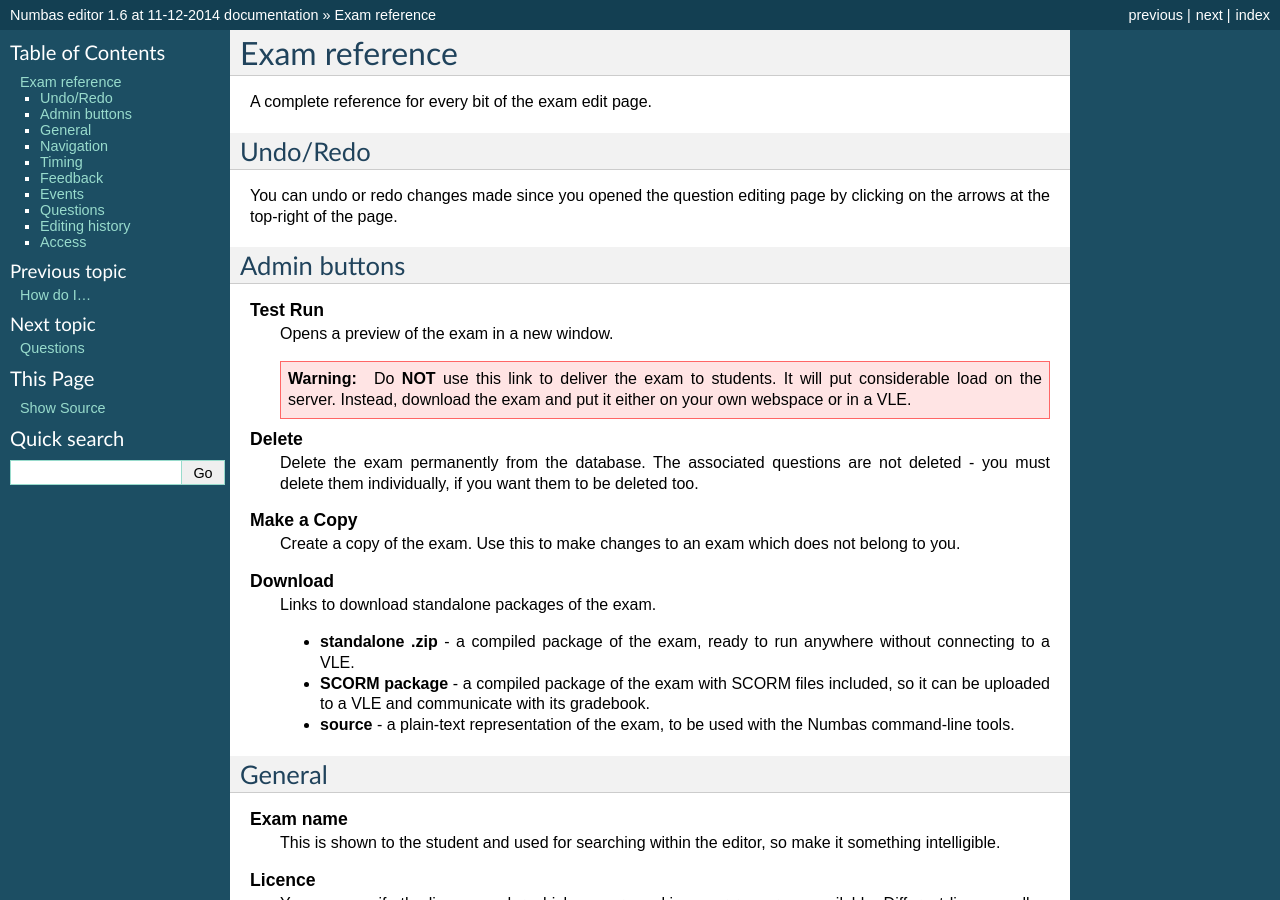
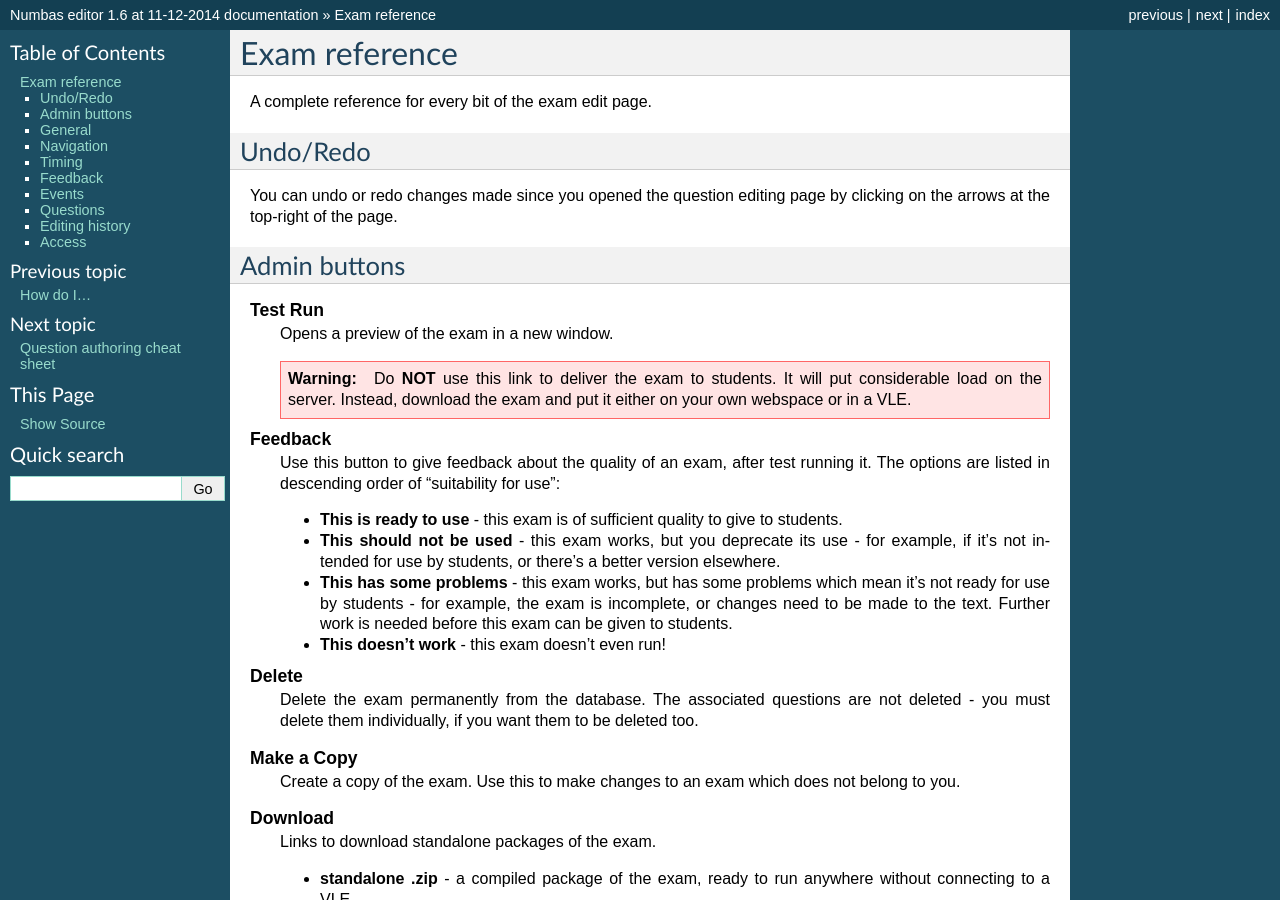
Before and after one commit to numbas/editor-docs, a Sphinx documentation site: the page built from source/exam-reference.rst, in a window 1280 px wide and 900 px high. Built offline with Sphinx 7.4.7, drawn with Linux system fonts in a browser that asks for light colours; pages that are not in the unit, such as notebooks, are missing from menus; some of the changed text lies outside the part shown.

Commit message:
document stamps

```diff
--- a/source/exam-reference.rst
+++ b/source/exam-reference.rst
@@ -18,6 +18,14 @@ Admin buttons
         .. warning::
             Do **NOT** use this link to deliver the exam to students. It will put considerable load on the server.
             Instead, download the exam and put it either on your own webspace or in a VLE.
+
+    Feedback
+        Use this button to give feedback about the quality of an exam, after test running it. The options are listed in descending order of "suitability for use":
+
+        * **This is ready to use** - this exam is of sufficient quality to give to students.
+        * **This should not be used** - this exam works, but you deprecate its use - for example, if it's not intended for use by students, or there's a better version elsewhere.
+        * **This has some problems** - this exam works, but has some problems which mean it's not ready for use by students - for example, the exam is incomplete, or changes need to be made to the text. Further work is needed before this exam can be given to students.
+        * **This doesn't work** - this exam doesn't even run!
 
     Delete
         Delete the exam permanently from the database. The associated questions are not deleted - you must delete them individually, if you want them to be deleted too.
@@ -146,7 +154,9 @@ Editing history
 
 Each time you make a change to a question, it's saved to the database. You can see the full editing history of your question in this tab, and revert back to a previous state by clicking on a version's timestamp.
 
-You can add a comment describing what you've changed by clicking on the corresponding entry in the current version's :guilabel:`Comment` column.
+Each time somebody uses the :guilabel:`Feedback` button to provide feedback on the suitability for use of this exam, an entry is added to the editing history so you can see when the exam was last usable.
+
+You can add a comment describing what you've changed by clicking in the corresponding text field.
 
 Access
 ======
--- a/source/index.rst
+++ b/source/index.rst
@@ -17,6 +17,7 @@ Tutorials
     write-question
 
 .. toctree::
+    collaboration
     how-do-i
 
 Exams
@@ -33,7 +34,6 @@ Questions
 .. toctree::
     :maxdepth: 2
 
-    question-overview
     question-cheatsheet
     question-reference
     question-parts
```
Also changed, not shown: source/question-overview.rst (deleted, +0 -8 lines), source/question-reference.rst (+10 -0 lines).
